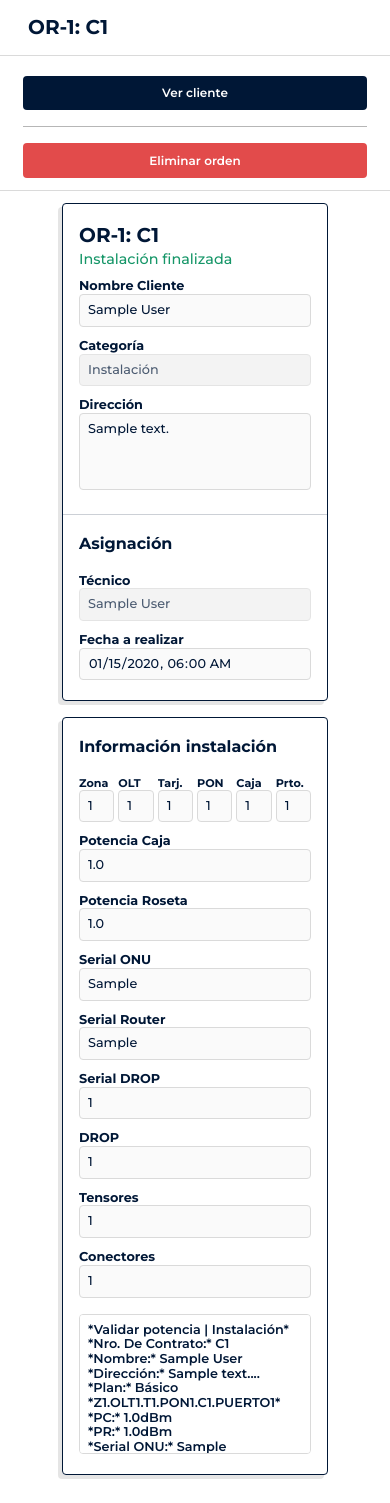
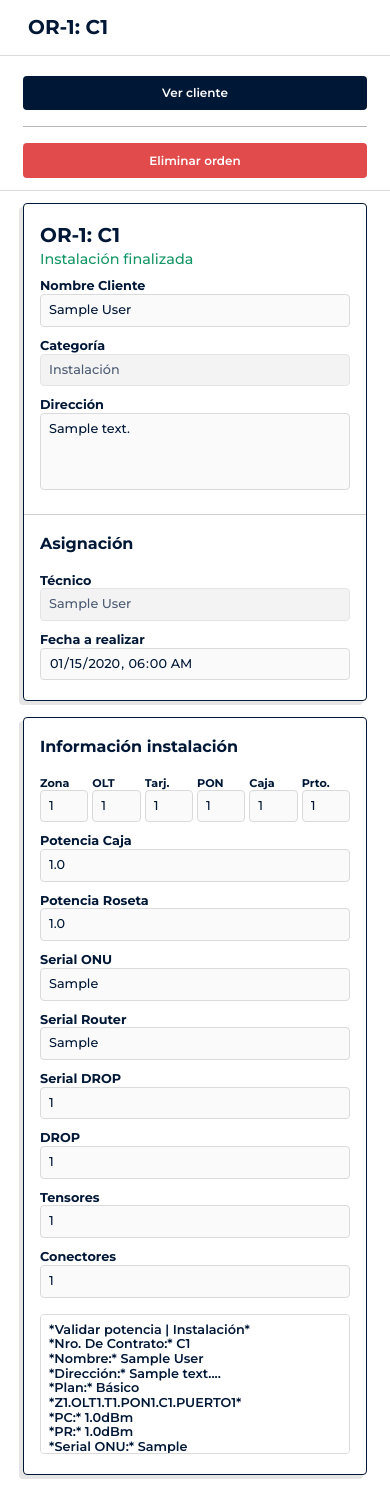
Before and after one commit to sussgmez/web_pt_v2, a Django app: page /customer/order/1 in a window 390 px wide. Shown: the part 115-1618 px from the top of the page. Run offline with Django 4.2, Linux system fonts and the light colour scheme; a user stored in the database is signed in; tables that the repository leaves empty hold one stand-in row (values such as "Sample post").

Commit message:
update styles

```diff
--- a/web_pt_v2/static/style.css
+++ b/web_pt_v2/static/style.css
@@ -660,12 +660,18 @@ main .header-main h1 {
 }
 @media (max-width: 588px) {
   .page-aside-section .order-detail #id_installation_message {
-    width: 232px;
+    width: 100%;
   }
 }
 @media (max-width: 868px) {
   .page-aside-section .order-detail {
     margin: 0 auto 1rem auto;
+  }
+}
+@media (max-width: 588px) {
+  .page-aside-section .order-detail {
+    width: 100%;
+    max-width: 344px;
   }
 }
 .page-aside-section .order-customer-form, .page-aside-section .order-form {
@@ -702,7 +708,7 @@ main .header-main h1 {
 }
 @media (max-width: 588px) {
   .page-aside-section .order-customer-form, .page-aside-section .order-form {
-    grid-template-columns: 232px;
+    grid-template-columns: 1fr;
   }
   .page-aside-section .order-customer-form .columns-2, .page-aside-section .order-form .columns-2 {
     grid-column: span 1;
@@ -745,7 +751,7 @@ main .header-main h1 {
 }
 @media (max-width: 588px) {
   .page-aside-section .order-installation-form {
-    grid-template-columns: 232px;
+    grid-template-columns: 1fr;
   }
   .page-aside-section .order-installation-form .columns-2 {
     grid-column: span 1;
--- a/web_pt_v2/static/style.scss
+++ b/web_pt_v2/static/style.scss
@@ -633,11 +633,15 @@ main {
                 }
             }
             @media (max-width: $sm_screen) {
-                width: 232px;
+                width: 100%;
             }
         }
         @media (max-width: $md_screen) {
             margin: 0 auto 1rem auto;
+        }
+        @media (max-width: $sm_screen) {
+            width: 100%;
+            max-width: 344px;
         }
     }
     .order-customer-form, .order-form {
@@ -674,7 +678,7 @@ main {
             height: 32.7px;
         }
         @media (max-width: $sm_screen) {
-            grid-template-columns: 232px;
+            grid-template-columns: 1fr;
             .columns-2 {
                 grid-column: span 1;
             }
@@ -716,7 +720,7 @@ main {
             }
         }
         @media (max-width: $sm_screen) {
-            grid-template-columns: 232px;
+            grid-template-columns: 1fr;
             .columns-2 {
                 grid-column: span 1;
             }
```
Also changed, not shown: 1 other file.
